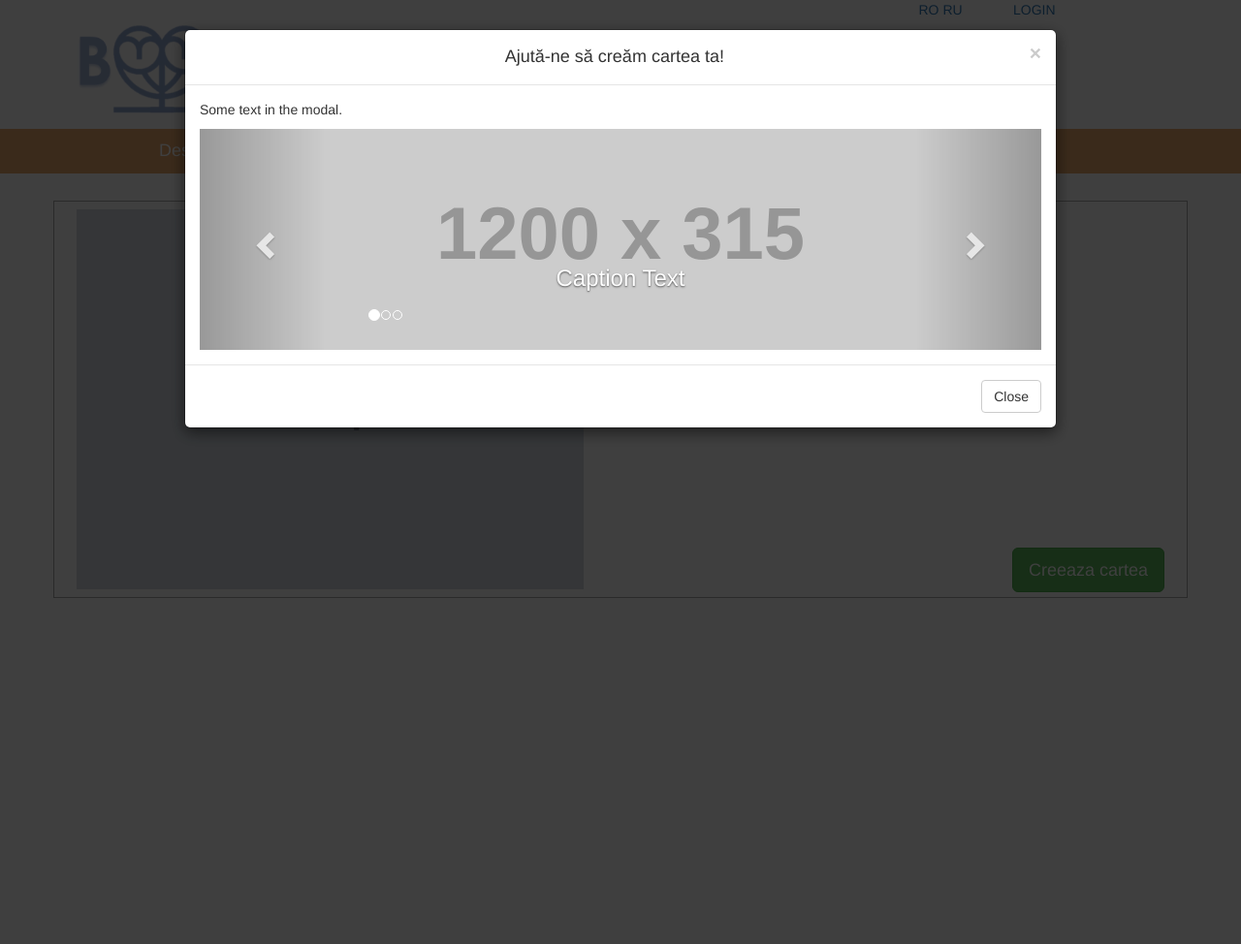
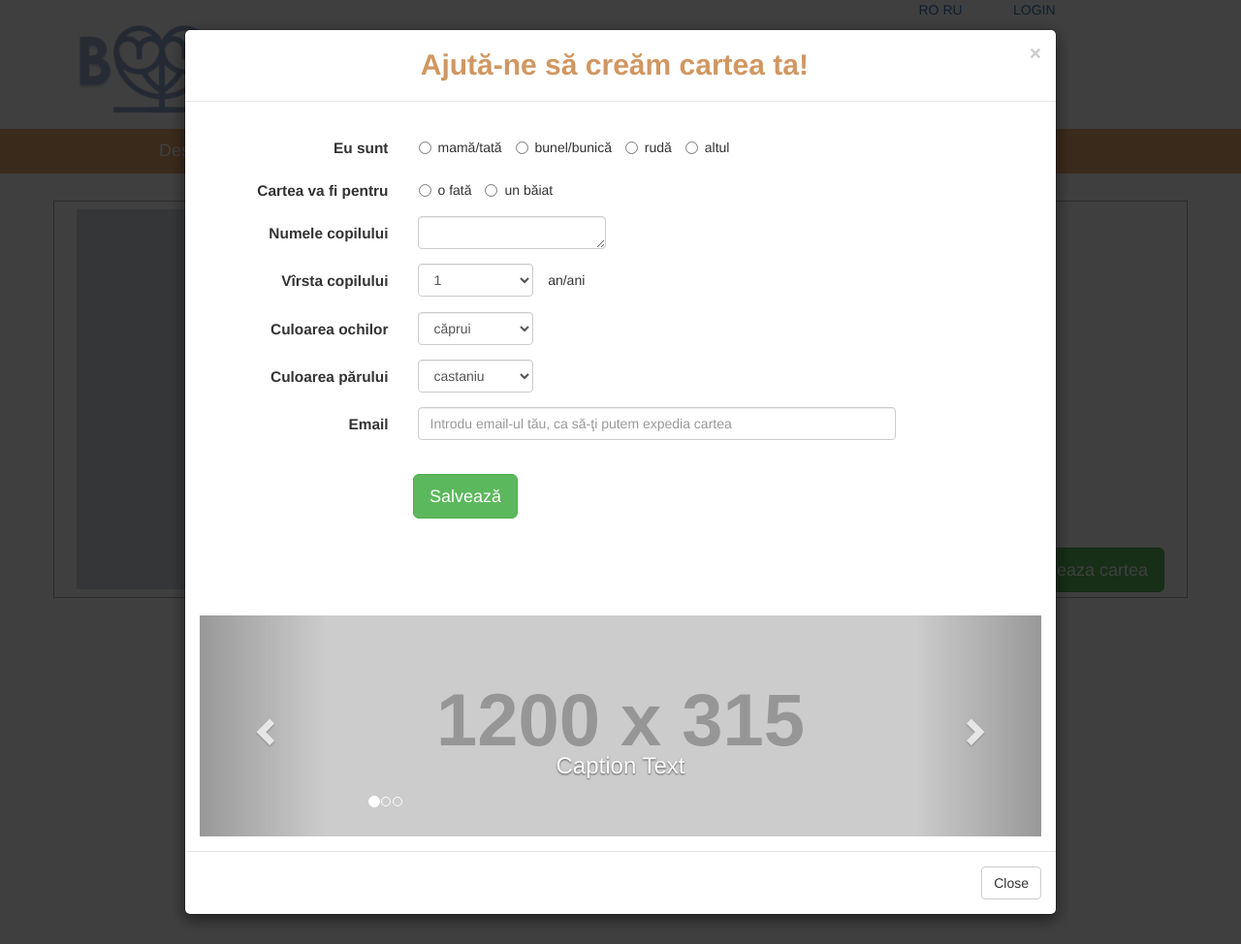
Before and after one commit to mark-graciov/bookit, a Django app: page / in a window 1280 px wide, after a click on "Creeaza cartea". Shown: the whole page at 97% size. Run offline with Django 3.2, Linux system fonts and the light colour scheme; tables that the repository leaves empty hold one stand-in row (values such as "Sample post"); grey boxes marked "Sample" are stand-in pictures; grey boxes labelled with a size stand in for pictures from a placeholder-image service; some libraries are stand-ins or nearby versions.

Commit message:
add forms creeaza cartea

```diff
--- a/booksite/static/booksite/css/styles.css
+++ b/booksite/static/booksite/css/styles.css
@@ -8,9 +8,8 @@
 .header {
 	background-color: #E8A86C;
 }
-.imagine {
-	background-image: url(http://brandthunder.com/wp/wp-content/uploads/2015/08/minions-movie-2015-team-photo-hd-wallpaper-t2.jpg)
-}
+
+
 
 .color {
 	background-color: #CDCDCD;
@@ -50,7 +49,23 @@
 
 
 .modal-title {
+	color: #D19761;
+	font-weight: bold;
+}
+/* text size in modal box*/
+.control-label{
+	font-size:110%;
+}
 
+.form-horizontal {
+	margin-top:15px;
+
+}
+.space20 {
+	margin-top:20px;
+}
+.space100 {
+	margin-bottom:100px;
 }
 
 .test-border {
@@ -96,12 +111,13 @@
 	font-wide:bold;
 }
 
-.text-right {
-
+.text-left {
+	margin-left:220px;
 }
 
-.book-btn {
+.btn {
 	height: 20%;
+	margin-bottom:20px;
 }
 .booksize {
 	height: 150%;
@@ -110,3 +126,8 @@
 .margin1 {
 	margin-top: 80px;
 }
+
+
+.radio-inline {
+	margin-left:16px;
+}
--- a/booksite/templates/booksite/index.html
+++ b/booksite/templates/booksite/index.html
@@ -19,14 +19,110 @@
     <div class="modal fade" id="myModal" role="dialog">
     <div class="modal-dialog modal-lg">
 
+
+
       <!-- Modal content-->
       <div class="modal-content">
         <div class="modal-header">
           <button type="button" class="close" data-dismiss="modal">&times;</button>
-          <h4 class="modal-title text-center">Ajută-ne să creăm cartea ta!</h4>
+          <h2 class="modal-title text-center">Ajută-ne să creăm cartea ta!</h2>
         </div>
         <div class="modal-body">
-            <p>Some text in the modal.</p>
+
+        	<!-- Casete-->
+			<form class="form-horizontal">
+			  <div class="form-group">
+			    <label class="col-sm-3 control-label">Eu sunt</label>
+				<label class="radio-inline">
+				  <input type="radio" name="inlineRadioOptions" id="inlineRadio1" value="option1"> mamă/tată
+				</label>
+				<label class="radio-inline">
+				  <input type="radio" name="inlineRadioOptions" id="inlineRadio2" value="option2"> bunel/bunică
+				</label>
+				<label class="radio-inline">
+				  <input type="radio" name="inlineRadioOptions" id="inlineRadio3" value="option3"> rudă
+				</label>
+				<label class="radio-inline">
+				  <input type="radio" name="inlineRadioOptions" id="inlineRadio4" value="option4"> altul
+				</label>
+			  </div>
+			  <div class="form-group">
+			    <label class="col-sm-3 control-label">Cartea va fi pentru</label>
+				<label class="radio-inline">
+				  <input type="radio" name="inlineRadioOptions" id="inlineRadio1" value="option1"> o fată
+				</label>
+				<label class="radio-inline">
+				  <input type="radio" name="inlineRadioOptions" id="inlineRadio2" value="option2"> un băiat
+				</label>
+			  </div>
+			  <div class="form-group">
+			    <label class="col-sm-3 control-label">Numele copilului</label>
+				<div class="col-sm-3">
+			      <textarea class="form-control" rows="1"></textarea>
+			    </div>
+			  </div>
+			  <div class="form-group">
+			    <label class="col-sm-3 control-label">Vîrsta copilului</label>
+				<div class="col-sm-2">
+					<select class="form-control">
+					  <option>1</option>
+					  <option>2</option>
+					  <option>3</option>
+					  <option>4</option>
+					  <option>5</option>
+					  <option>6</option>
+					  <option>7</option>
+					  <option>8</option>
+					  <option>9</option>
+					  <option>10+</option>
+					</select>
+			    </div>
+			    <h5>an/ani</h5>
+			  </div>
+
+			  <div class="form-group">
+			    <label class="col-sm-3 control-label">Culoarea ochilor</label>
+				<div class="col-sm-2">
+					<select class="form-control">
+					  <option>căprui</option>
+					  <option>verzi</option>
+					  <option>albaştri</option>
+					  <option>gri</option>
+					  <option>negri</option>
+					  <option>frumoşi</option>
+					</select>
+			    </div>
+			  </div>
+
+			  <div class="form-group">
+			    <label class="col-sm-3 control-label">Culoarea părului</label>
+				<div class="col-sm-2">
+					<select class="form-control">
+					  <option>castaniu</option>
+					  <option>brunet</option>
+					  <option>şaten</option>
+					  <option>roşcat</option>
+					  <option>blond</option>
+					</select>
+			    </div>
+			  </div>
+
+			  <div class="form-group">
+			    <label for="inputEmail3" class="col-sm-3 control-label">Email</label>
+			    <div class="col-sm-7">
+			      <input type="email" class="form-control" id="inputEmail3" placeholder="Introdu email-ul tău, ca să-ţi putem expedia cartea">
+			    </div>
+			  </div>
+
+
+			  <div class="book-btn text-left">
+				<a class="btn btn-success btn-lg space20">Salvează</a>
+        	  </div>
+
+			  <div class="space100">
+			  </div>
+			</form>
+
 
 			<div id="carousel-example-generic" class="carousel slide" data-ride="carousel">
 			  <!-- Indicators -->
```
